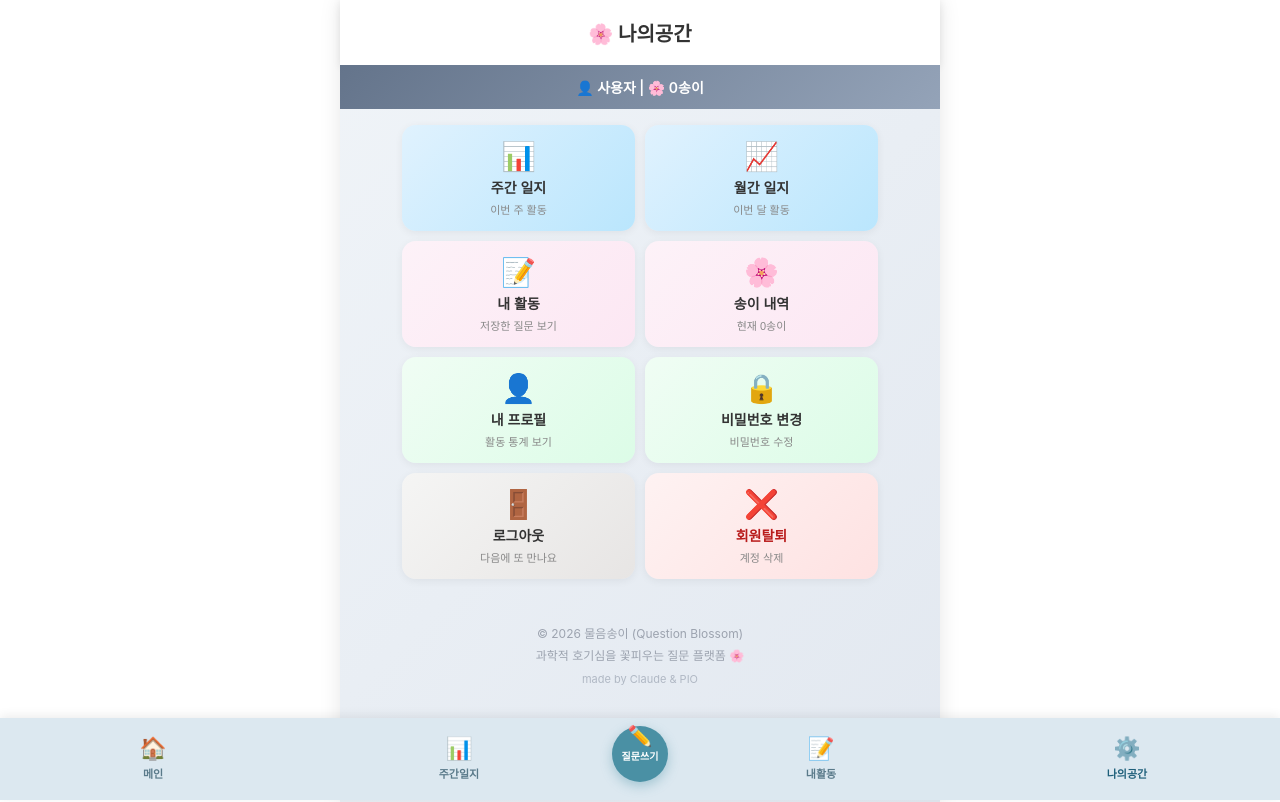
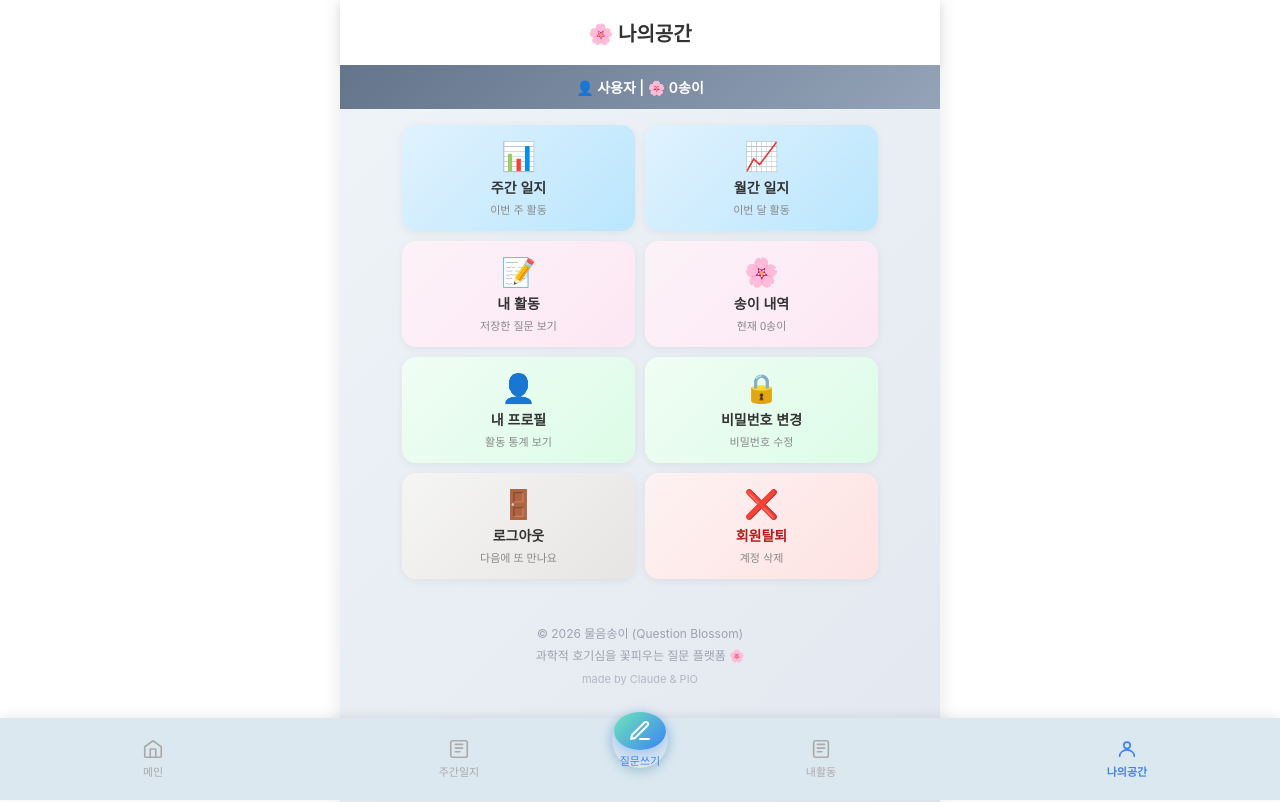
Before and after one commit to JYP-UJU/-questionapp, a React (Create React App) app in the folder frontend/: page /setting in a window 1280 px wide. Built offline with nearby package versions, Linux system fonts and the light colour scheme; no server answers; sample sign-in values are in the browser's storage.

Commit message:
2606121611

```diff
--- a/frontend/src/components/SettingBottomNav.js
+++ b/frontend/src/components/SettingBottomNav.js
@@ -13,45 +13,82 @@ function SettingBottomNav() {
     const journalPath = isWeekly ? '/monthly-report' : '/weekly-report';
     const journalIcon = isWeekly ? '📈' : '📊';
 
+    const svgHome = (active) => (
+        <svg width="22" height="22" viewBox="0 0 24 24" fill="none" stroke={active ? '#3b82f6' : '#aaa'} strokeWidth="1.8" strokeLinecap="round" strokeLinejoin="round">
+            <path d="M3 9.5L12 3l9 6.5V20a1 1 0 0 1-1 1H4a1 1 0 0 1-1-1V9.5z"/>
+            <path d="M9 21V12h6v9"/>
+        </svg>
+    );
+    const svgJournal = (active) => (
+        <svg width="22" height="22" viewBox="0 0 24 24" fill="none" stroke={active ? '#3b82f6' : '#aaa'} strokeWidth="1.8" strokeLinecap="round" strokeLinejoin="round">
+            <rect x="3" y="3" width="18" height="18" rx="2"/>
+            <path d="M8 7h8M8 11h8M8 15h5"/>
+        </svg>
+    );
+    const svgActivity = (active) => (
+        <svg width="22" height="22" viewBox="0 0 24 24" fill="none" stroke={active ? '#3b82f6' : '#aaa'} strokeWidth="1.8" strokeLinecap="round" strokeLinejoin="round">
+            <rect x="4" y="3" width="16" height="18" rx="2"/>
+            <path d="M8 7h8M8 11h8M8 15h5"/>
+        </svg>
+    );
+    const svgUser = (active) => (
+        <svg width="22" height="22" viewBox="0 0 24 24" fill="none" stroke={active ? '#3b82f6' : '#aaa'} strokeWidth="1.8" strokeLinecap="round" strokeLinejoin="round">
+            <circle cx="12" cy="8" r="3.5"/>
+            <path d="M4 20c0-4 3.6-7 8-7s8 3 8 7"/>
+        </svg>
+    );
+
     const navItems = [
-        { path: '/questions', icon: '🏠', label: '메인' },      // /friends → /questions
-        { path: journalPath, icon: journalIcon, label: journalLabel },
-        { path: '/saved', icon: '📝', label: '내활동' },
-        { path: '/setting', icon: '⚙️', label: '나의공간' },    // 송이내역 → 나의공간
+        { path: '/questions', icon: svgHome, label: '메인' },
+        { path: journalPath, icon: svgJournal, label: journalLabel },
+        { path: '/saved', icon: svgActivity, label: '내활동' },
+        { path: '/setting', icon: svgUser, label: '나의공간' },
     ];
 
     return (
         <nav className="setting-bottom-nav">
-            {navItems.slice(0, 2).map((item) => (
+            {navItems.slice(0, 2).map((item) => {
+                const isActive = currentPath === item.path;
+                return (
                     <button
                         key={item.label}
-                    className={`setting-nav-btn ${currentPath === item.path ? 'active' : ''}`}
+                        className={`setting-nav-btn ${isActive ? 'active' : ''}`}
                         onClick={() => navigate(item.path)}
                     >
-                    <span>{item.icon}</span>
-                    <span>{item.label}</span>
+                        {item.icon(isActive)}
+                        <span style={{fontSize:'11px', fontWeight: isActive ? '700' : '400', color: isActive ? '#3b82f6' : '#aaa'}}>{item.label}</span>
                     </button>
-            ))}
+                );
+            })}
 
             {/* 가운데 질문쓰기 버튼 */}
             <button
                 className="setting-nav-center-btn"
                 onClick={() => navigate('/create')}
+                style={{background:'none', border:'none', cursor:'pointer', display:'flex', flexDirection:'column', alignItems:'center', gap:'2px', position:'relative', top:'-14px'}}
             >
-                <span className="center-plus">✏️</span>
-                <span>질문쓰기</span>
+                <div style={{width:'52px', height:'52px', borderRadius:'50%', background:'linear-gradient(135deg, #6ee7b7, #3b82f6)', display:'flex', alignItems:'center', justifyContent:'center', boxShadow:'0 4px 14px rgba(59,130,246,0.4)'}}>
+                    <svg width="24" height="24" viewBox="0 0 24 24" fill="none" stroke="white" strokeWidth="2" strokeLinecap="round" strokeLinejoin="round">
+                        <path d="M12 20h9"/>
+                        <path d="M16.5 3.5a2.121 2.121 0 0 1 3 3L7 19l-4 1 1-4L16.5 3.5z"/>
+                    </svg>
+                </div>
+                <span style={{fontSize:'11px', fontWeight:'500', color:'#3b82f6'}}>질문쓰기</span>
             </button>
 
-            {navItems.slice(2).map((item) => (
+            {navItems.slice(2).map((item) => {
+                const isActive = currentPath === item.path;
+                return (
                     <button
                         key={item.label}
-                    className={`setting-nav-btn ${currentPath === item.path ? 'active' : ''}`}
+                        className={`setting-nav-btn ${isActive ? 'active' : ''}`}
                         onClick={() => navigate(item.path)}
                     >
-                    <span>{item.icon}</span>
-                    <span>{item.label}</span>
+                        {item.icon(isActive)}
+                        <span style={{fontSize:'11px', fontWeight: isActive ? '700' : '400', color: isActive ? '#3b82f6' : '#aaa'}}>{item.label}</span>
                     </button>
-            ))}
+                );
+            })}
         </nav>
     );
 }
```
Lines whose indentation alone changed are shown as unchanged.
